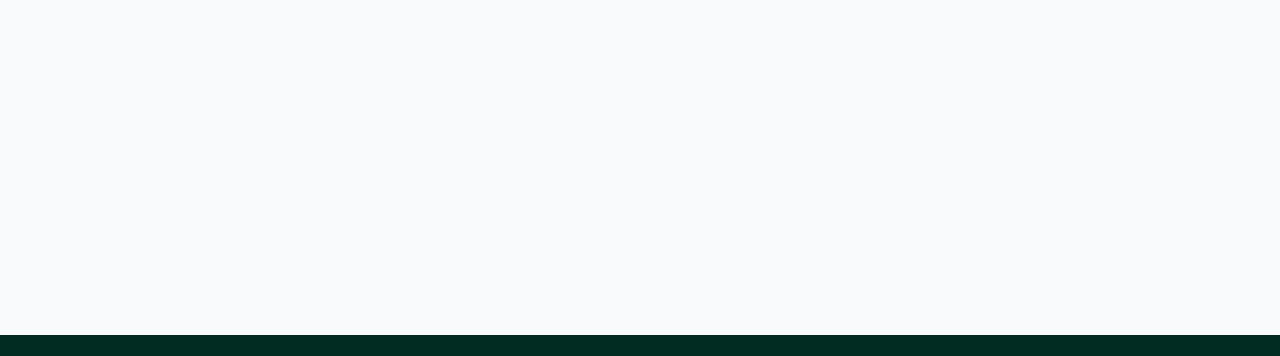
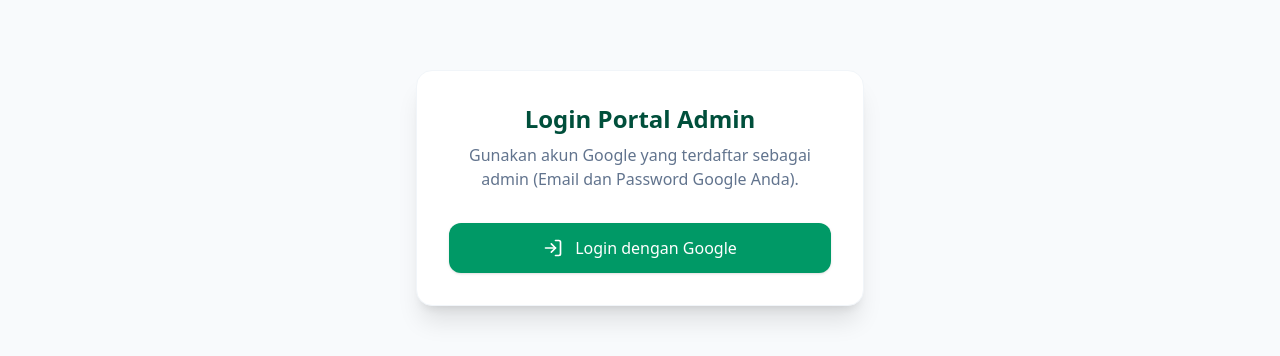
Before and after one commit to asngad-mhs/masjid-asseghaf-portal, a React (Vite) app: page /admin-login in a window 1280 px wide. Shown: the part 196-552 px from the top of the page. Built offline with nearby package versions, Linux system fonts and the light colour scheme; no server answers.

Commit message:
feat: Add admin login page and navigation
Introduces a dedicated page for admin login and updates the navbar to include a link to the admin portal for users with the 'admin' role. This change streamlines access for administrators and improves user experience by providing clear navigation.

```diff
--- a/src/App.tsx
+++ b/src/App.tsx
@@ -8,6 +8,7 @@
 import { DonationPage } from './pages/DonationPage';
 import { DashboardPage } from './pages/DashboardPage';
 import { AdminPortal } from './pages/admin/AdminPortal';
+import { AdminLogin } from './pages/admin/AdminLogin';
 
 function ProtectedRoute({ children, adminOnly = false }: { children: React.ReactNode, adminOnly?: boolean }) {
   const { user, role, loading } = useAuth();
@@ -29,6 +30,7 @@
             <Routes>
               <Route path="/" element={<HomePage />} />
               <Route path="/donasi" element={<DonationPage />} />
+              <Route path="/admin-login" element={<AdminLogin />} />
               <Route
                 path="/dashboard"
                 element={
--- a/src/components/Navbar.tsx
+++ b/src/components/Navbar.tsx
@@ -1,7 +1,7 @@
 import React, { useState } from 'react';
 import { Link, useNavigate } from 'react-router-dom';
 import { useAuth } from '../lib/AuthContext';
-import { Menu, X, Moon } from 'lucide-react';
+import { Menu, X, Moon, ShieldCheck } from 'lucide-react';
 import { cn } from '../lib/utils';
 
 export function Navbar() {
@@ -51,6 +51,12 @@
               </Link>
             )}
 
+            {role === 'admin' && (
+              <Link to="/admin" title="Portal Admin" className="text-emerald-100 hover:text-emerald-300 transition-colors flex items-center">
+                <ShieldCheck className="w-6 h-6" />
+              </Link>
+            )}
+
             <button
               onClick={handleAuth}
               className="bg-emerald-700 hover:bg-emerald-600 px-4 py-2 rounded-md font-medium transition-colors"
@@ -95,6 +101,17 @@
               </Link>
             )}
 
+            {role === 'admin' && (
+              <Link
+                to="/admin"
+                className="block px-3 py-2 rounded-md font-medium hover:bg-emerald-700 flex items-center space-x-2"
+                onClick={() => setIsOpen(false)}
+              >
+                <ShieldCheck className="w-5 h-5 text-emerald-300" />
+                <span>Portal Admin</span>
+              </Link>
+            )}
+
             <button
               onClick={() => { handleAuth(); setIsOpen(false); }}
               className="block w-full text-left px-3 py-2 rounded-md font-medium hover:bg-emerald-700 text-emerald-300"
--- /dev/null
+++ b/src/pages/admin/AdminLogin.tsx
@@ -0,0 +1,46 @@
+import React, { useEffect } from 'react';
+import { useNavigate } from 'react-router-dom';
+import { useAuth } from '../../lib/AuthContext';
+import { LogIn } from 'lucide-react';
+
+export function AdminLogin() {
+  const { user, role, loading, login } = useAuth();
+  const navigate = useNavigate();
+
+  useEffect(() => {
+    if (!loading) {
+      if (user && role === 'admin') {
+        navigate('/admin');
+      } else if (user && role === 'user') {
+        alert('Akun Anda tidak memiliki hak akses admin.');
+        navigate('/');
+      }
+    }
+  }, [user, role, loading, navigate]);
+
+  return (
+    <div className="min-h-[80vh] flex items-center justify-center bg-slate-50 px-4">
+      <div className="max-w-md w-full bg-white rounded-2xl shadow-xl p-8 border border-slate-100 text-center">
+        <h1 className="text-2xl font-bold text-emerald-900 mb-2">Login Portal Admin</h1>
+        <p className="text-slate-500 mb-8">
+          Gunakan akun Google yang terdaftar sebagai admin (Email dan Password Google Anda).
+        </p>
+
+        <button
+          onClick={async () => {
+            try {
+              await login();
+            } catch (err) {
+              console.error(err);
+              alert('Terjadi kesalahan saat login.');
+            }
+          }}
+          className="w-full flex items-center justify-center px-4 py-3 border border-transparent rounded-xl shadow-sm text-base font-medium text-white bg-emerald-600 hover:bg-emerald-700 transition-colors"
+        >
+          <LogIn className="w-5 h-5 mr-3" />
+          Login dengan Google
+        </button>
+      </div>
+    </div>
+  );
+}
```
